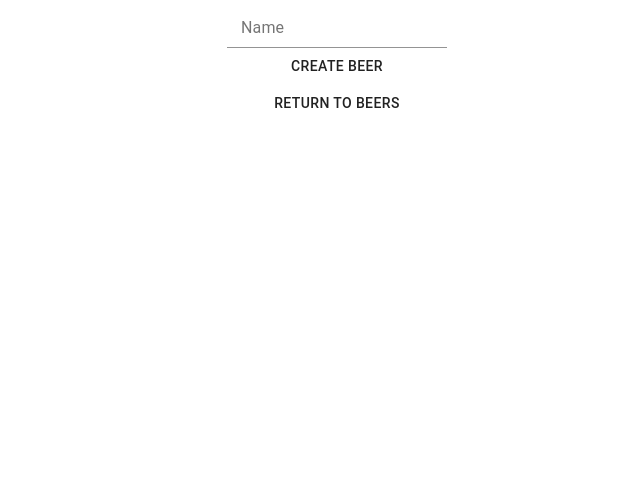
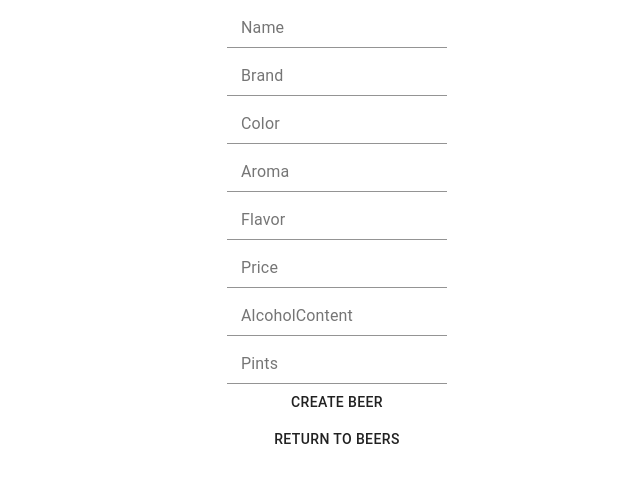
Before and after one commit to Andrew-Philpott/tap-room-redux, a React (Create React App) app: page / in a window 1280 px wide. Both pictures are taken after a click on the button "CREATE A NEW BEER". Shown: the top 482 px of the page, without its empty margins (303-943 px from the left). Built offline with nearby package versions, Linux system fonts and the light colour scheme.

Commit message:
Add form functionality.

```diff
--- a/src/components/Beer/BeerControl.js
+++ b/src/components/Beer/BeerControl.js
@@ -68,7 +68,7 @@ class BeerControl extends React.Component {
   };
 
   handleAddingNewBeerToList = (newBeer) => {
-    const newBeerList = this.state.BeerList.concat(newBeer);
+    const newBeerList = this.state.beerList.concat(newBeer);
     this.setState({ beerList: newBeerList });
     this.setState({ formVisibleOnPage: false });
   };
--- a/src/components/Beer/BeerList.js
+++ b/src/components/Beer/BeerList.js
@@ -25,7 +25,7 @@ function BeerList(props) {
         </TableHead>
         <TableBody>
           {props.beerList.map((beer) => (
-            <TableRow>
+            <TableRow key={beer.id}>
               <TableCell component="th" scope="row">
                 {beer.name}
               </TableCell>
--- a/src/components/Beer/NewBeerForum.js
+++ b/src/components/Beer/NewBeerForum.js
@@ -18,10 +18,13 @@ export default function NewBeerForum(props) {
     props.onNewBeerCreation({
       id: v4(),
       name: event.target.name.value,
-      description: event.target.description.value,
+      brand: event.target.brand.value,
       color: event.target.color.value,
-      quantity: event.target.quantity.value,
+      aroma: event.target.aroma.value,
+      flavor: event.target.flavor.value,
       price: event.target.price.value,
+      alcoholContent: event.target.alcoholContent.value,
+      pints: event.target.pints.value,
     });
   }
   return (
@@ -31,6 +34,48 @@ export default function NewBeerForum(props) {
           <FormControl variant="outlined">
             <InputLabel htmlFor="name">Name</InputLabel>
             <Input id="name" type="text" name="name" />
+          </FormControl>
+        </Grid>
+        <Grid item xs={12}>
+          <FormControl variant="outlined">
+            <InputLabel htmlFor="brand">Brand</InputLabel>
+            <Input id="brand" type="text" name="brand" />
+          </FormControl>
+        </Grid>
+        <Grid item xs={12}>
+          <FormControl variant="outlined">
+            <InputLabel htmlFor="color">Color</InputLabel>
+            <Input id="color" type="text" name="color" />
+          </FormControl>
+        </Grid>
+        <Grid item xs={12}>
+          <FormControl variant="outlined">
+            <InputLabel htmlFor="aroma">Aroma</InputLabel>
+            <Input id="aroma" type="text" name="aroma" />
+          </FormControl>
+        </Grid>
+        <Grid item xs={12}>
+          <FormControl variant="outlined">
+            <InputLabel htmlFor="flavor">Flavor</InputLabel>
+            <Input id="flavor" type="text" name="flavor" />
+          </FormControl>
+        </Grid>
+        <Grid item xs={12}>
+          <FormControl variant="outlined">
+            <InputLabel htmlFor="price">Price</InputLabel>
+            <Input id="price" type="text" name="price" />
+          </FormControl>
+        </Grid>
+        <Grid item xs={12}>
+          <FormControl variant="outlined">
+            <InputLabel htmlFor="alcoholContent">AlcoholContent</InputLabel>
+            <Input id="alcoholContent" type="text" name="alcoholContent" />
+          </FormControl>
+        </Grid>
+        <Grid item xs={12}>
+          <FormControl variant="outlined">
+            <InputLabel htmlFor="pints">Pints</InputLabel>
+            <Input id="pints" type="text" name="pints" />
           </FormControl>
         </Grid>
       </Grid>
```
